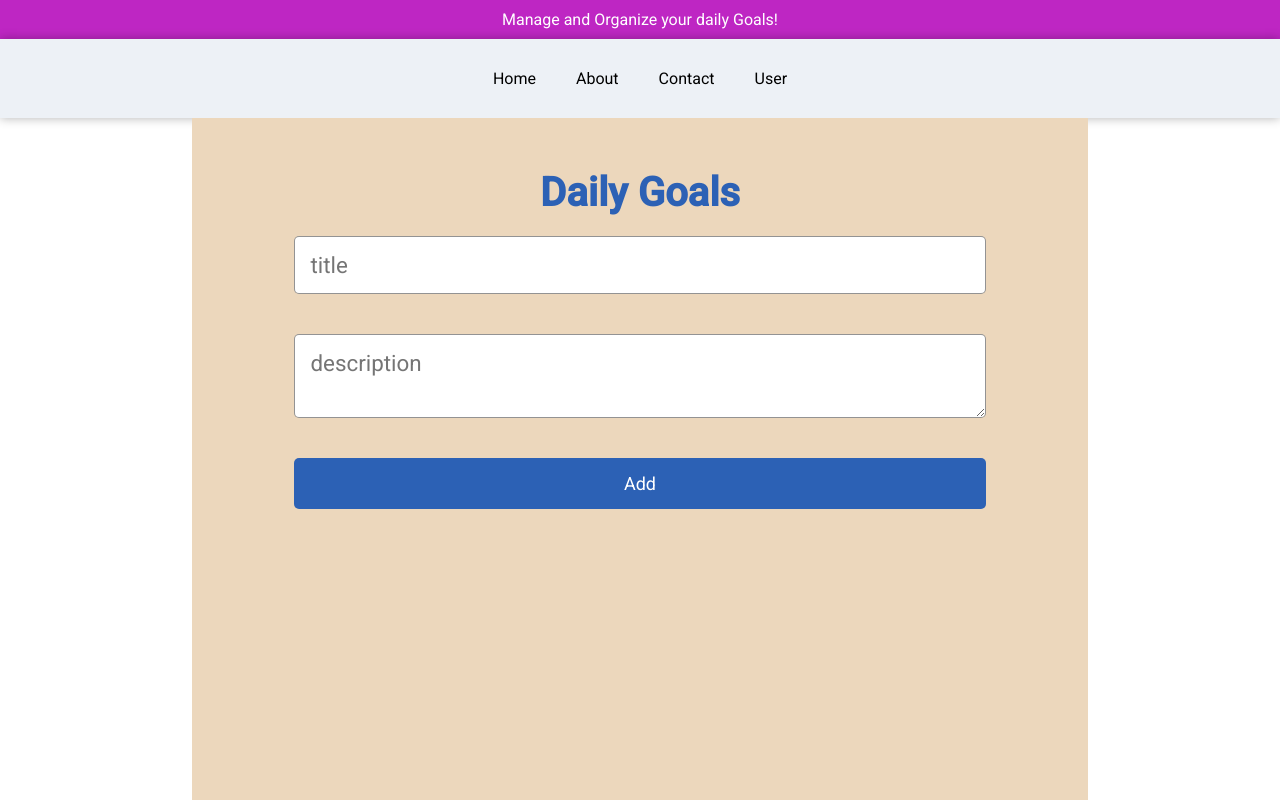
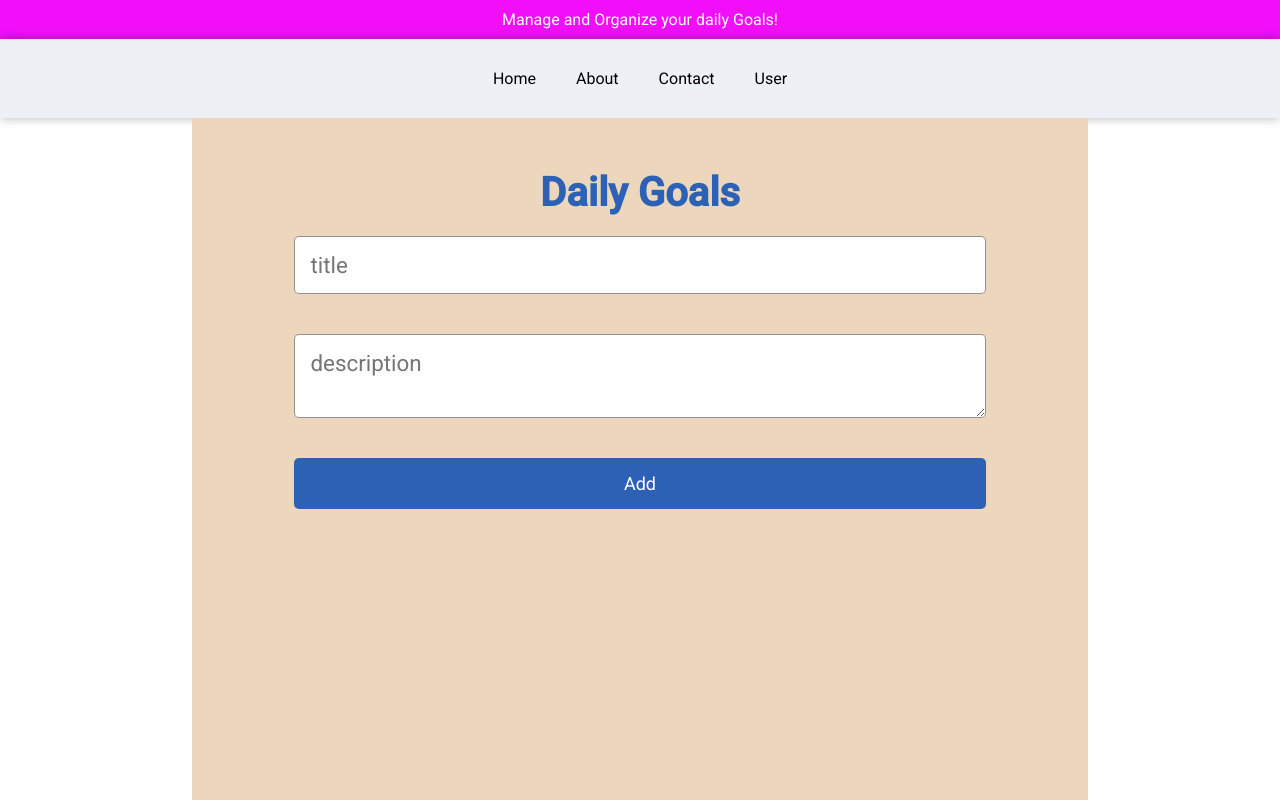
Before and after one commit to VyavahareOnkar/myDailyGoals, a React (Create React App) app: page / in a window 1280 px wide. Shown: the top 800 px of the page. Built offline with nearby package versions, Linux system fonts and the light colour scheme.

Commit message:
change done

```diff
--- a/src/App.css
+++ b/src/App.css
@@ -7,7 +7,7 @@
 }
 
 nav {
-  background-color: rgb(190, 38, 195);
+  background-color: rgb(240, 15, 248);
   color: white;
   padding: 10px;
   text-align: center;
```
